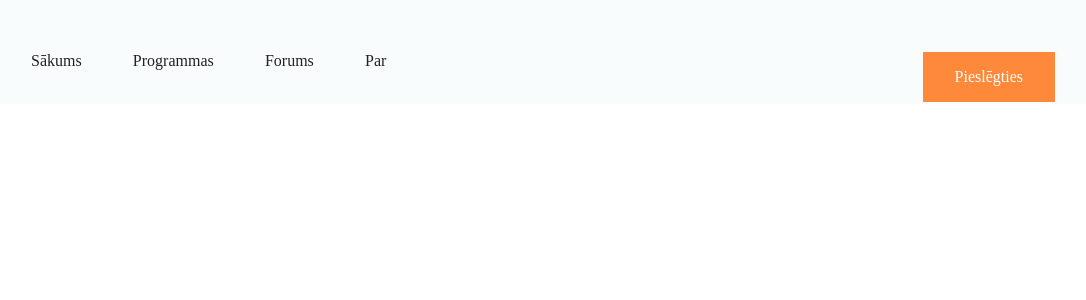
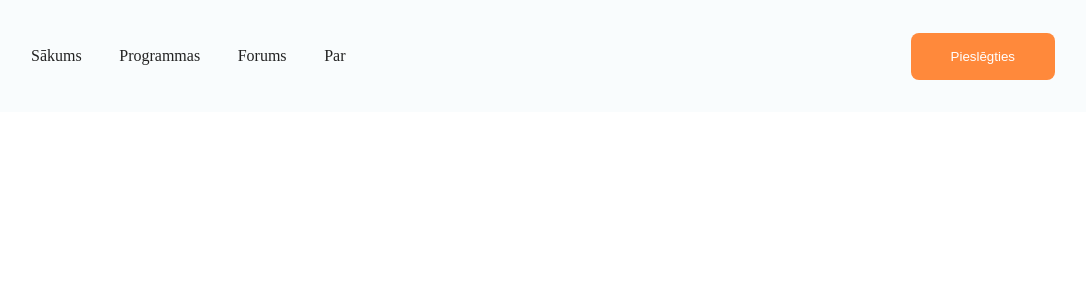
Before and after one commit to roberts-ivanovs/kurstudet-v2, a React (Create React App) app in the folder frontend/: page / in a window 1280 px wide. Shown: the top 300 px of the page, without its empty margins (97-1183 px from the left). Built offline with nearby package versions, Linux system fonts and the light colour scheme.

Commit message:
Frontend: some wip stuff

```diff
--- a/frontend/src/core/root/Header.module.scss
+++ b/frontend/src/core/root/Header.module.scss
@@ -13,16 +13,34 @@ a:link {
 .header-wrapper {
     margin: 0% 10% 0% 10%;
     width: 80%;
+    box-sizing: border-box;
+}
+
+.list-box {
+    margin: 0;
+    padding: 0;
 }
 
 .navbar-box {
-    height: 13vh;
+    height: 7rem;
     background-color: $secondary-white-color;
+    display: flex;
 }
 
 .navbar-link {
-    display: inline-block;
+    display: inline-flex;
     margin: 0 2.5% 0 2.5%;
+}
+
+.navbar-underline {
+    // background-color: $accent-color;
+    // background-image: linear-gradient(120deg, #84fab0 0%, #8fd3f4 100%);
+    background-size: 100% 0.1rem;
+    background-position: 0 88%;
+    transition: background-size 0.25s ease-in;
+    &:hover{
+        background-size: 100% 88%;
+    }
 }
 
 .navbar-text {
@@ -35,12 +53,17 @@ a:link {
 }
 
 .navbar-button {
-    float: inline-end;
-    background-color: $accent-color;
-    padding: 1rem 2rem 1rem 2rem;
+    display:  block;
+    float: right;
+    margin-right: 10%;
 }
 
 .navbar-button-text {
     margin: 0;
     color: white;
+    border: none;
+    padding: 1rem 2.5rem 1rem 2.5rem;
+    background-color: $accent-color;
+    border-radius: 0.5rem;
+    cursor: pointer;
 }
--- a/frontend/src/core/root/Header.tsx
+++ b/frontend/src/core/root/Header.tsx
@@ -5,18 +5,19 @@ import style from './Header.module.scss';
 
 export function Header(): React.ReactElement {
   return (
-    <div className={`${style['fixed-top']} ${style['navbar-box']}`}>
-      <nav className={`${styleUtil['center-vertical']} ${style['header-wrapper']}`} role="navigation">
-        <div className={`${style['navbar-link']} ${style['navbar-first-item']}`}>
+    <div className={`${style['fixed-top']} ${style['navbar-box']} ${styleUtil['center-vertical']}`}>
+      <nav className={`${style['header-wrapper']} ${styleUtil['center-vertical']} `} role="navigation">
+        <ul className={style['list-box']}>
+          <li className={`${style['navbar-link']} ${style['navbar-first-item']}`}>
             <Link
               to={{ pathname: '/' }}
             >
-            <p className={style['navbar-text']}>
+              <p className={`${style['navbar-text']} ${style['navbar-underline']}`}>
                 Sākums
               </p>
             </Link>
-        </div>
-        <div className={style['navbar-link']}>
+          </li>
+          <li className={style['navbar-link']}>
             <Link
               to={{ pathname: 'programmes' }}
             >
@@ -24,8 +25,8 @@ export function Header(): React.ReactElement {
                 Programmas
               </p>
             </Link>
-        </div>
-        <div className={style['navbar-link']}>
+          </li>
+          <li className={style['navbar-link']}>
             <Link
               to={{ pathname: 'forum' }}
             >
@@ -33,8 +34,8 @@ export function Header(): React.ReactElement {
                 Forums
               </p>
             </Link>
-        </div>
-        <div className={style['navbar-link']}>
+          </li>
+          <li className={style['navbar-link']}>
             <Link
               to={{ pathname: 'about' }}
             >
@@ -42,17 +43,18 @@ export function Header(): React.ReactElement {
                 Par
               </p>
             </Link>
-        </div>
+          </li>
+        </ul>
+      </nav>
       <div className={style['navbar-button']}>
         <Link
           to={{ pathname: 'connect' }}
         >
-            <p className={style['navbar-button-text']}>
+          <button type="button" className={style['navbar-button-text']}>
             Pieslēgties
-            </p>
+          </button>
         </Link>
       </div>
-      </nav>
     </div>
   );
 }
--- a/frontend/src/utils/StyleUtils.module.scss
+++ b/frontend/src/utils/StyleUtils.module.scss
@@ -5,7 +5,5 @@ $secondary-blue-color: #729CA2;
 $text-color: #222222;
 
 .center-vertical {
-    margin: 0;
-    position: absolute;
-    top: 50%;
+    align-items: center;
 }
```
Lines whose indentation alone changed are shown as unchanged.
